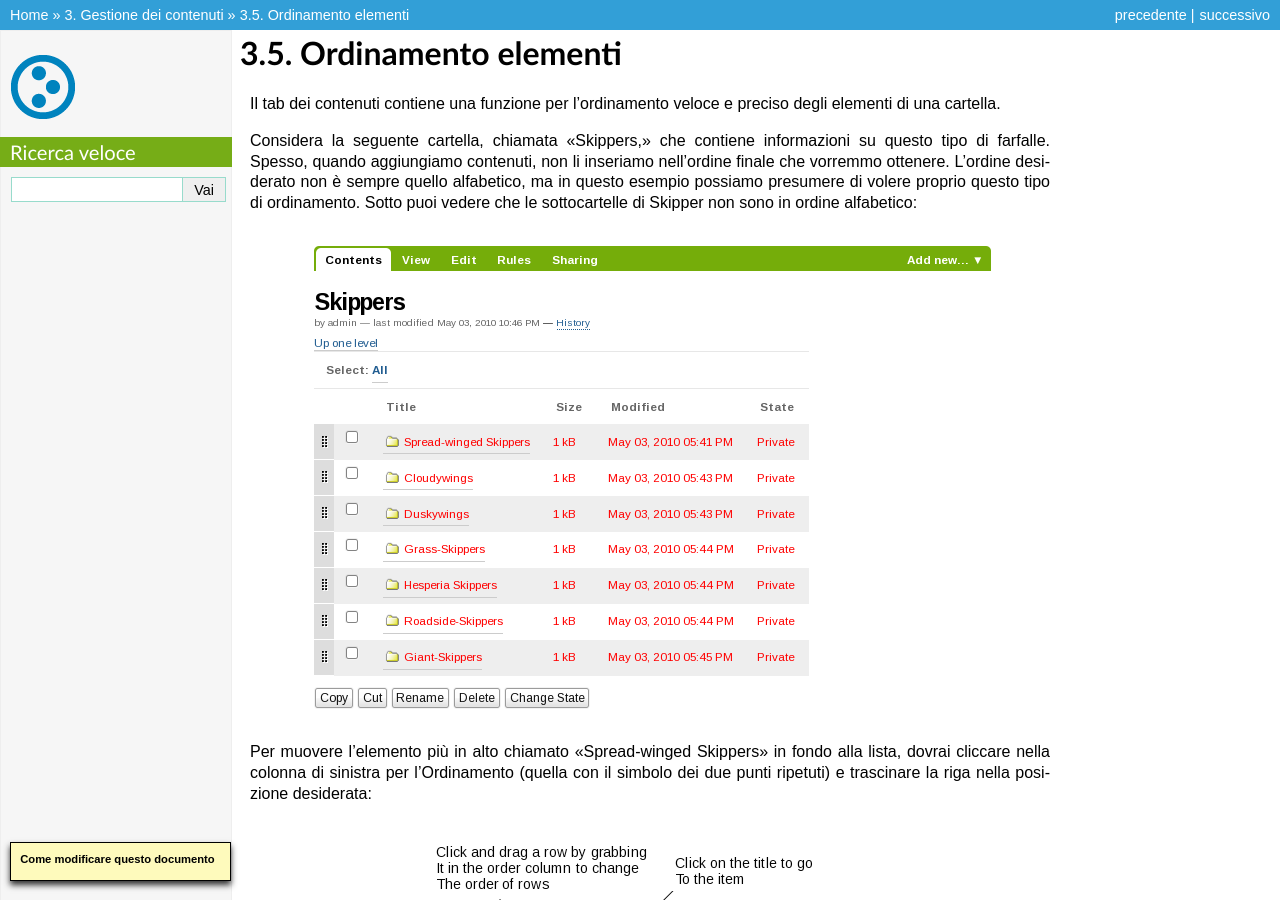
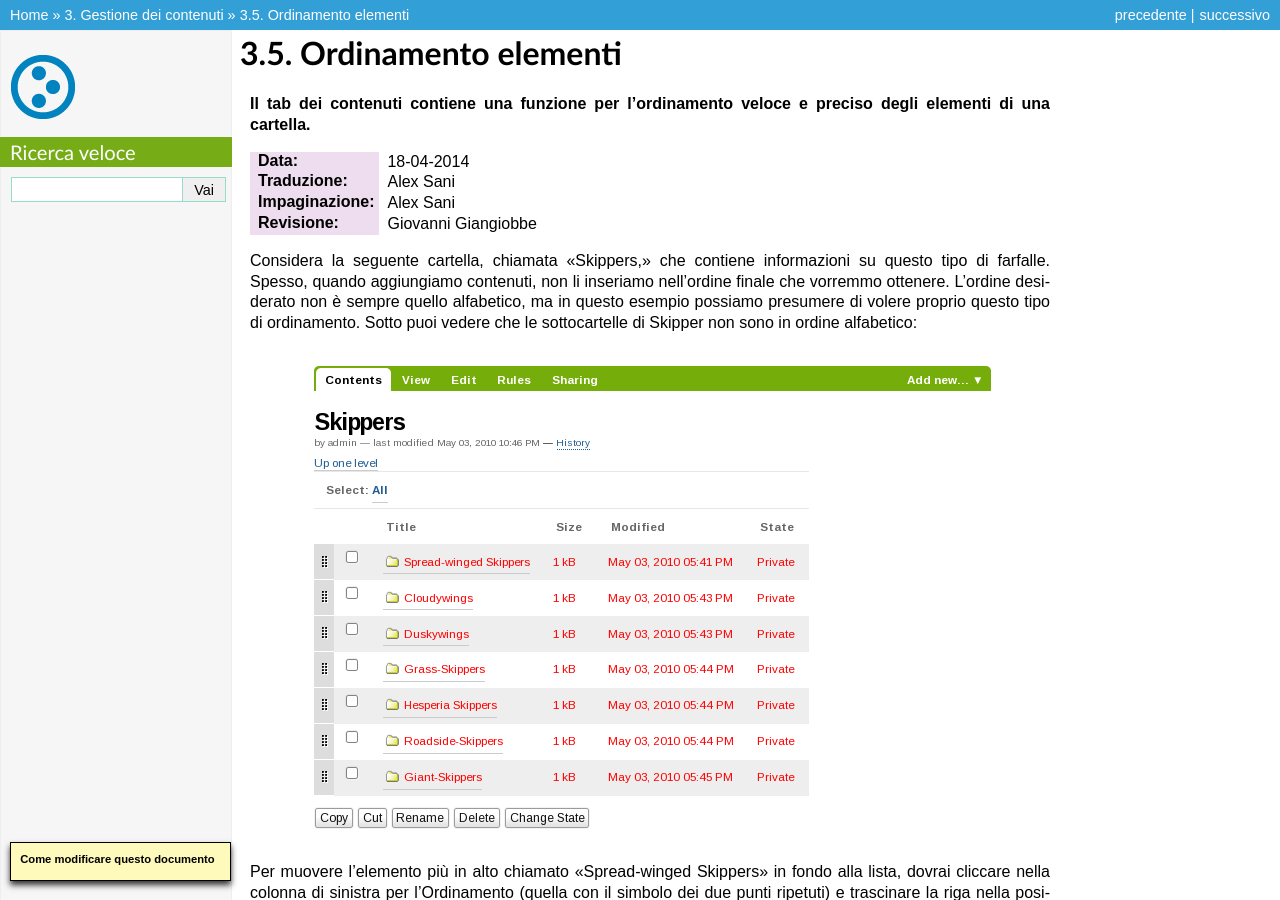
Before and after one commit to plone-it/collective.italiandocumentation, a Sphinx documentation site: the page built from source/managing-content/reordering-items.rst, in a window 1280 px wide and 900 px high. Built offline with Sphinx 7.4.7, drawn with Linux system fonts in a browser that asks for light colours; pages that are not in the unit, such as notebooks, are missing from menus.

Commit message:
Update reordering-items.rst

```diff
--- a/source/managing-content/reordering-items.rst
+++ b/source/managing-content/reordering-items.rst
@@ -1,8 +1,13 @@
 Ordinamento elementi
 ======================
 
-Il tab dei contenuti contiene una funzione per l'ordinamento veloce e preciso
-degli elementi di una cartella.
+**Il tab dei contenuti contiene una funzione per l'ordinamento veloce e preciso
+degli elementi di una cartella.**
+
+:Data: 18-04-2014
+:Traduzione: Alex Sani
+:Impaginazione: Alex Sani
+:Revisione: Giovanni Giangiobbe
 
 Considera la seguente cartella, chiamata "Skippers," che contiene
 informazioni su questo tipo di farfalle. Spesso, quando aggiungiamo contenuti,
```
